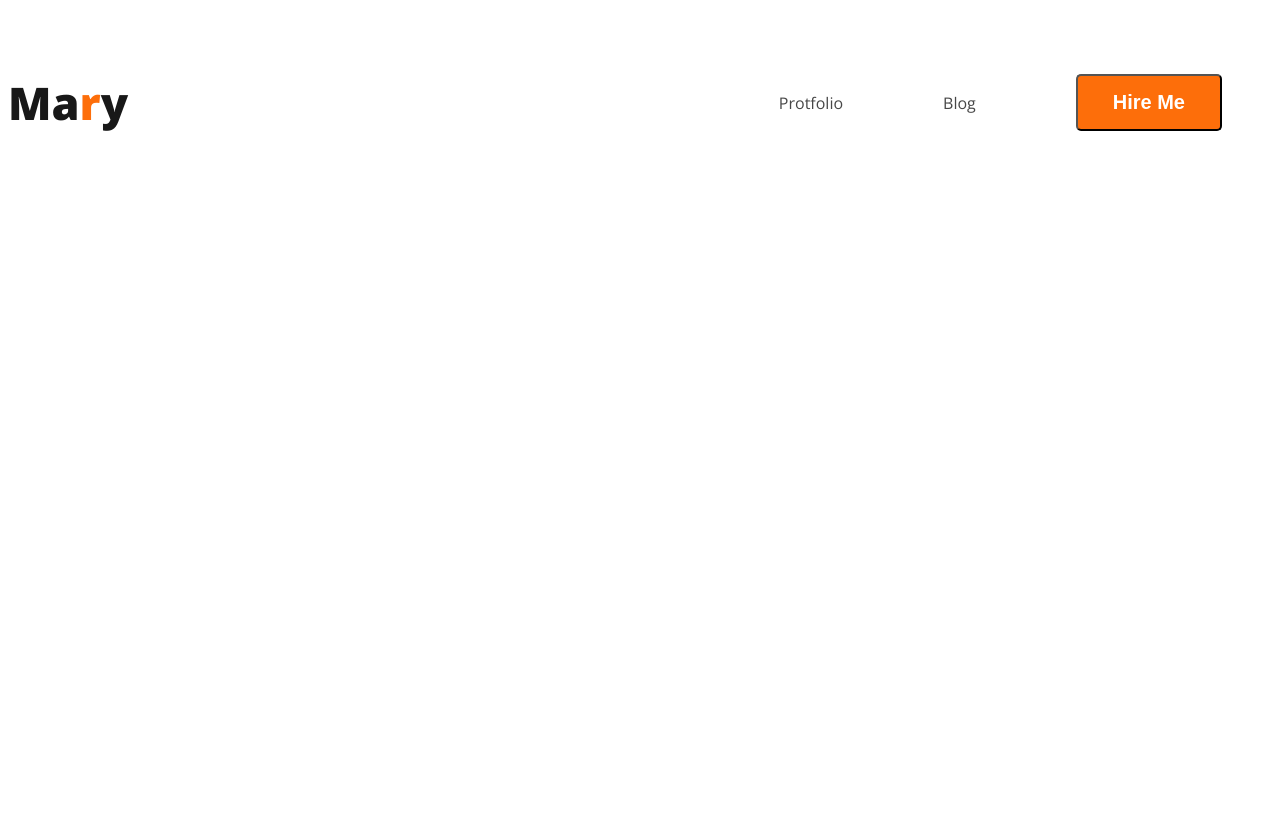
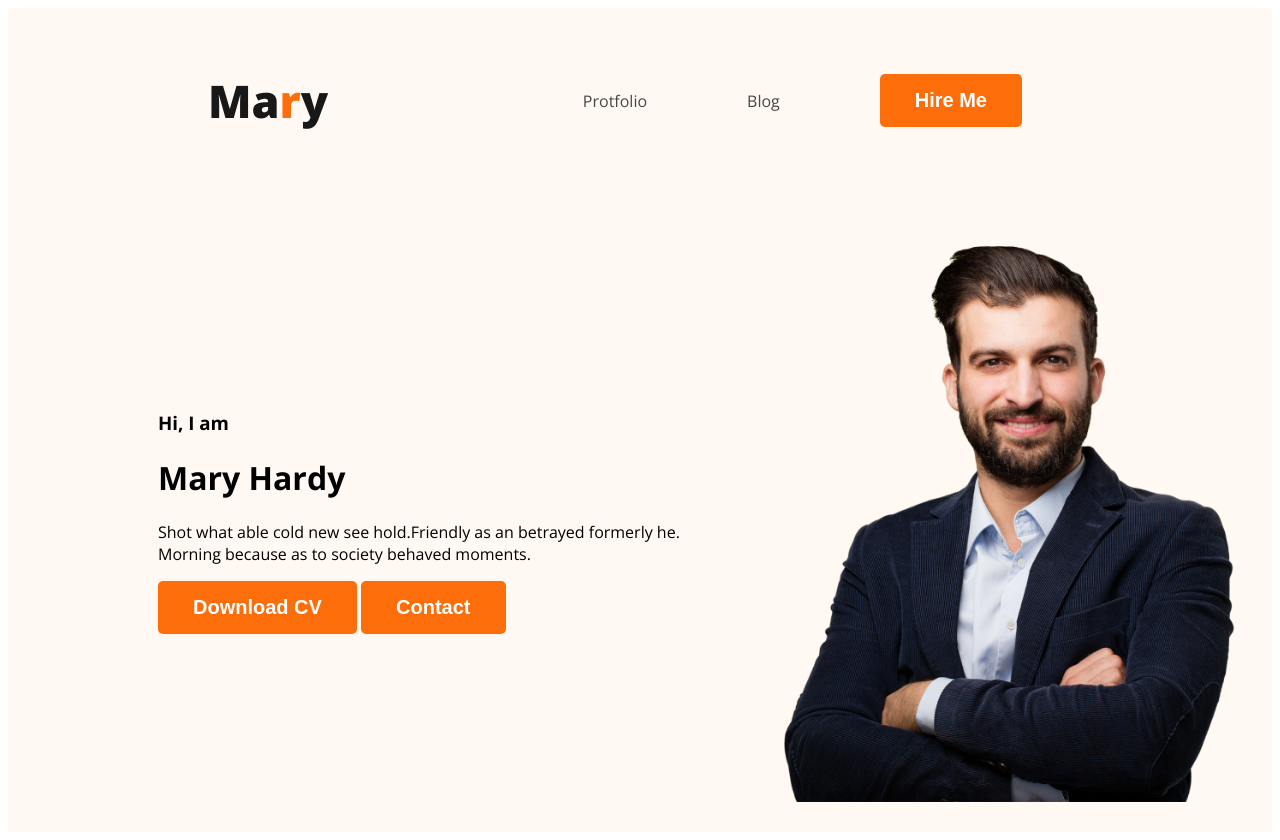
Before and after one commit to ParvezAhmedJacky/webdeveloper-protfolio, a plain HTML site: page index.html in a window 1280 px wide. Before the commit the page ends 800 px from the top, so only its background shows below. Drawn offline with nearby package versions, Linux system fonts and the light colour scheme.

Commit message:
add banner

```diff
--- a/index.html
+++ b/index.html
@@ -14,7 +14,7 @@
 </head>
 
 <body>
-    <header>
+    <header class="header">
         <nav>
             <h3 class="nav-title">Ma<span class="text-primary">r</span>y</h3>
             <ul>
@@ -23,6 +23,16 @@
                 <li><button class="btn-primary">Hire Me</button></li>
             </ul>
         </nav>
+        <div class="banner">
+            <div>
+                <h3 class="banner-greeting">Hi, I  am</h3>
+                <h1 class="banner-title">Mary Hardy</h1>
+                <p>Shot what able cold new see hold.Friendly as an betrayed formerly he. Morning because as to society behaved moments.</p>
+                <button class="btn-primary">Download CV</button>
+                <button class="btn-primary">Contact</button>
+            </div>
+            <img class="profile-pic" src="images/hardy.png" alt="">
+        </div>
     </header>
     <main>
 
--- a/style/protfolio.css
+++ b/style/protfolio.css
@@ -12,7 +12,7 @@ body {
 .btn-primary {
     border-radius: 5px;
     background: #FD6E0A;
-    margin: 0px;
+    border: 0;
     color: var(--White-Color, #FFF);
     font-size: 20px;
     font-weight: 700;
@@ -23,6 +23,7 @@ nav {
     display: flex;
     justify-content: space-between;
     align-items: center;
+    margin: 0px 200px;
 }
 
 .nav-title {
@@ -45,3 +46,20 @@ nav a {
     text-decoration: none;
     color: #474747;
 }
+
+/* header related style */
+.header {
+    background-color: #FFF8F3;
+}
+
+.banner {
+    padding: 30px 30px 30px 150px;
+    display: flex;
+    align-items: center;
+}
+
+.banner .profile-pic {
+    width: 500px;
+
+
+}
```
